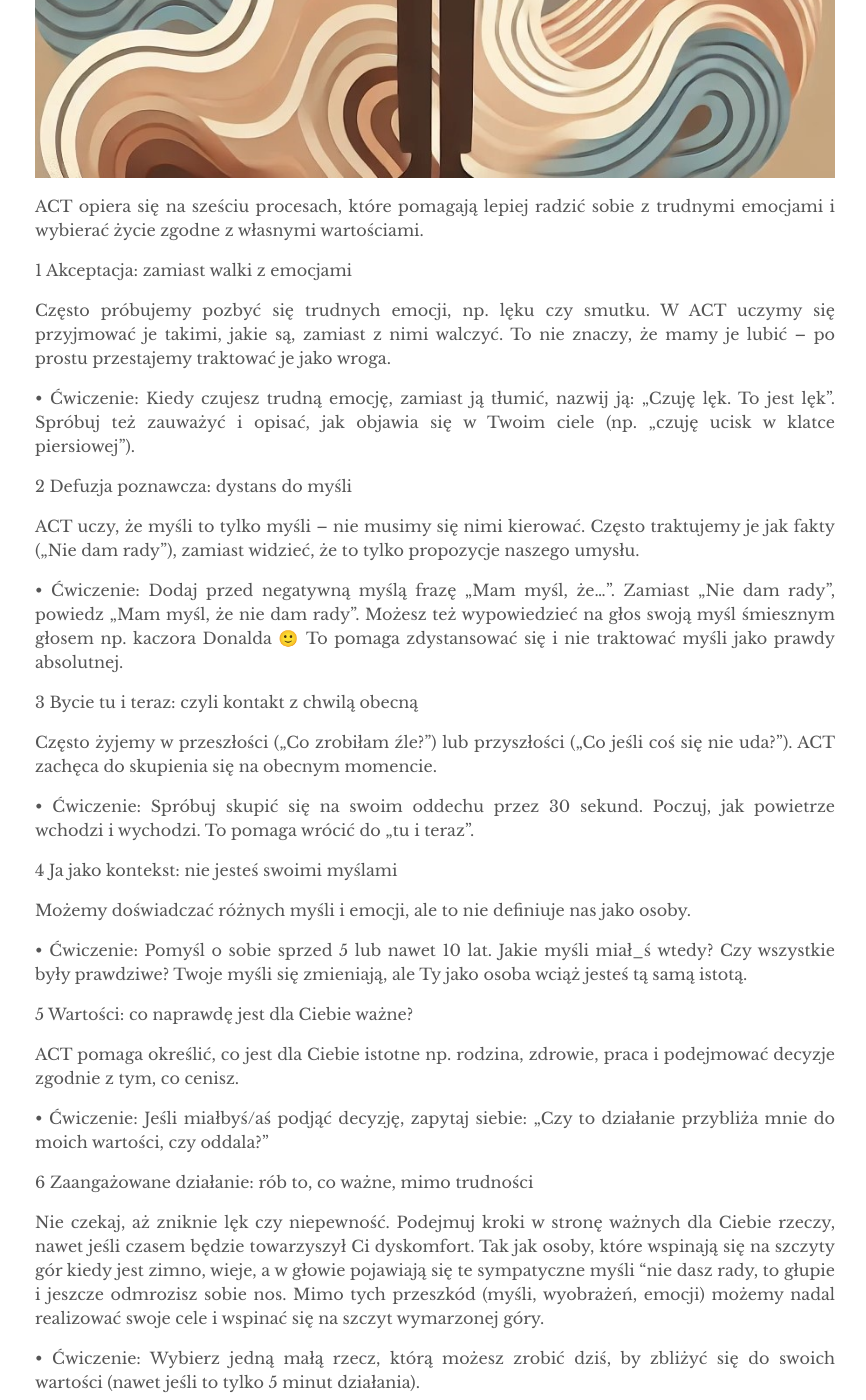
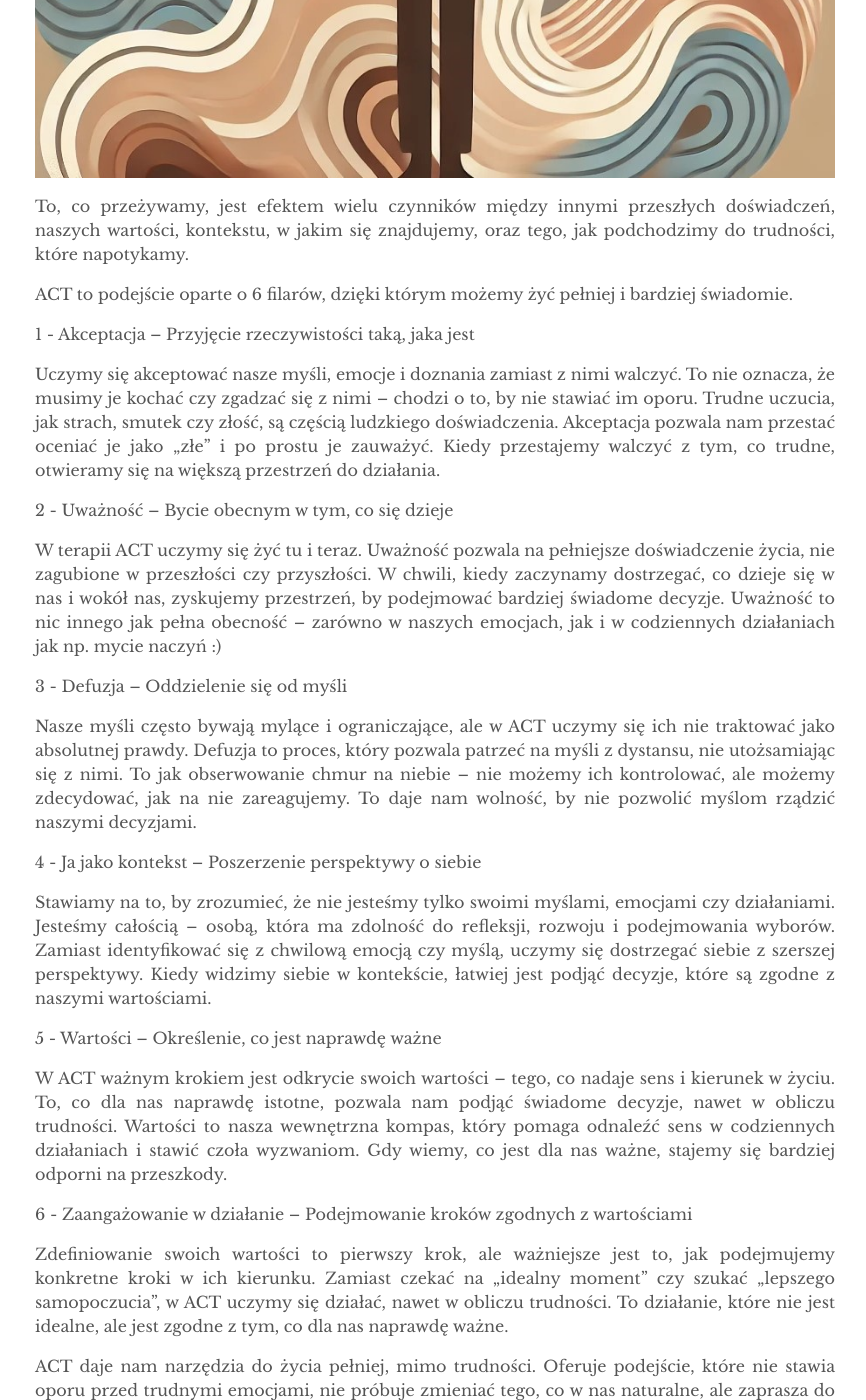
Before and after one commit to misievicz/kontekst, a Jekyll site: the page built from _posts/2025-02-18-6-filarów.md, in a window 1280 px wide and 1400 px high, scrolled down 966 px. Shown: the whole window, without its empty margins (205-1071 px from the left). Built offline with Jekyll 4.4.1, drawn with Linux system fonts in a browser that asks for light colours; some of the changed text lies outside the part shown.

Commit message:
ver_1.0 -blog-filary

```diff
--- a/_posts/2025-02-18-6-filarów.md
+++ b/_posts/2025-02-18-6-filarów.md
@@ -8,45 +8,34 @@ excerpt_separator: <!--more-->
 
 ![Alt text](../assets/images/post5.jpg)
 
-ACT opiera się na sześciu procesach, które pomagają lepiej radzić sobie z trudnymi emocjami i wybierać życie zgodne z własnymi wartościami. <!--more-->
+To, co przeżywamy, jest efektem wielu czynników między innymi przeszłych doświadczeń, naszych wartości, kontekstu, w jakim się znajdujemy, oraz tego, jak podchodzimy do trudności, które napotykamy. <!--more-->
 
-1  Akceptacja: zamiast walki z emocjami
+ACT to podejście oparte o 6 filarów, dzięki którym możemy żyć pełniej i bardziej świadomie.
 
-Często próbujemy pozbyć się trudnych emocji, np. lęku czy smutku. W ACT uczymy się przyjmować je takimi, jakie są, zamiast z nimi walczyć. To nie znaczy, że mamy je lubić – po prostu przestajemy traktować je jako wroga.
+1 - Akceptacja – Przyjęcie rzeczywistości taką, jaka jest
 
-• Ćwiczenie: Kiedy czujesz trudną emocję, zamiast ją tłumić, nazwij ją: „Czuję lęk. To jest lęk”. Spróbuj też zauważyć i opisać, jak objawia się w Twoim ciele (np. „czuję ucisk w klatce piersiowej”).
+Uczymy się akceptować nasze myśli, emocje i doznania zamiast z nimi walczyć. To nie oznacza, że musimy je kochać czy zgadzać się z nimi – chodzi o to, by nie stawiać im oporu. Trudne uczucia, jak strach, smutek czy złość, są częścią ludzkiego doświadczenia. Akceptacja pozwala nam przestać oceniać je jako „złe” i po prostu je zauważyć. Kiedy przestajemy walczyć z tym, co trudne, otwieramy się na większą przestrzeń do działania.
 
-2 Defuzja poznawcza: dystans do myśli
+2 - Uważność – Bycie obecnym w tym, co się dzieje
 
-ACT uczy, że myśli to tylko myśli – nie musimy się nimi kierować. Często traktujemy je jak fakty („Nie dam rady”), zamiast widzieć, że to tylko propozycje naszego umysłu.
+W terapii ACT uczymy się żyć tu i teraz. Uważność pozwala na pełniejsze doświadczenie życia, nie zagubione w przeszłości czy przyszłości. W chwili, kiedy zaczynamy dostrzegać, co dzieje się w nas i wokół nas, zyskujemy przestrzeń, by podejmować bardziej świadome decyzje. Uważność to nic innego jak pełna obecność – zarówno w naszych emocjach, jak i w codziennych działaniach jak np. mycie naczyń :)
 
-• Ćwiczenie: Dodaj przed negatywną myślą frazę „Mam myśl, że…”. Zamiast „Nie dam rady”, powiedz „Mam myśl, że nie dam rady”. Możesz też wypowiedzieć na głos swoją myśl śmiesznym głosem np. kaczora Donalda 🙂 To pomaga zdystansować się i nie traktować myśli jako prawdy absolutnej.
+3 - Defuzja – Oddzielenie się od myśli
 
-3 Bycie tu i teraz: czyli kontakt z chwilą obecną
+Nasze myśli często bywają mylące i ograniczające, ale w ACT uczymy się ich nie traktować jako absolutnej prawdy. Defuzja to proces, który pozwala patrzeć na myśli z dystansu, nie utożsamiając się z nimi. To jak obserwowanie chmur na niebie – nie możemy ich kontrolować, ale możemy zdecydować, jak na nie zareagujemy. To daje nam wolność, by nie pozwolić myślom rządzić naszymi decyzjami.
 
-Często żyjemy w przeszłości („Co zrobiłam źle?”) lub przyszłości („Co jeśli coś się nie uda?”). ACT zachęca do skupienia się na obecnym momencie.
+4 - Ja jako kontekst – Poszerzenie perspektywy o siebie
 
-• Ćwiczenie: Spróbuj skupić się na swoim oddechu przez 30 sekund. Poczuj, jak powietrze wchodzi i wychodzi. To pomaga wrócić do „tu i teraz”.
+Stawiamy na to, by zrozumieć, że nie jesteśmy tylko swoimi myślami, emocjami czy działaniami. Jesteśmy całością – osobą, która ma zdolność do refleksji, rozwoju i podejmowania wyborów. Zamiast identyfikować się z chwilową emocją czy myślą, uczymy się dostrzegać siebie z szerszej perspektywy. Kiedy widzimy siebie w kontekście, łatwiej jest podjąć decyzje, które są zgodne z naszymi wartościami.
 
-4 Ja jako kontekst: nie jesteś swoimi myślami
+5 - Wartości – Określenie, co jest naprawdę ważne
 
-Możemy doświadczać różnych myśli i emocji, ale to nie definiuje nas jako osoby.
+W ACT ważnym krokiem jest odkrycie swoich wartości – tego, co nadaje sens i kierunek w życiu. To, co dla nas naprawdę istotne, pozwala nam podjąć świadome decyzje, nawet w obliczu trudności. Wartości to nasza wewnętrzna kompas, który pomaga odnaleźć sens w codziennych działaniach i stawić czoła wyzwaniom. Gdy wiemy, co jest dla nas ważne, stajemy się bardziej odporni na przeszkody.
 
-• Ćwiczenie: Pomyśl o sobie sprzed 5 lub nawet 10 lat. Jakie myśli miał_ś wtedy? Czy wszystkie były prawdziwe? Twoje myśli się zmieniają, ale Ty jako osoba wciąż jesteś tą samą istotą.
+6 - Zaangażowanie w działanie – Podejmowanie kroków zgodnych z wartościami
 
-5 Wartości: co naprawdę jest dla Ciebie ważne?
+Zdefiniowanie swoich wartości to pierwszy krok, ale ważniejsze jest to, jak podejmujemy konkretne kroki w ich kierunku. Zamiast czekać na „idealny moment” czy szukać „lepszego samopoczucia”, w ACT uczymy się działać, nawet w obliczu trudności. To działanie, które nie jest idealne, ale jest zgodne z tym, co dla nas naprawdę ważne.
 
-ACT pomaga określić, co jest dla Ciebie istotne np. rodzina, zdrowie, praca i podejmować decyzje zgodnie z tym, co cenisz.
+ACT daje nam narzędzia do życia pełniej, mimo trudności. Oferuje podejście, które nie stawia oporu przed trudnymi emocjami, nie próbuje zmieniać tego, co w nas naturalne, ale zaprasza do świadomego działania w kierunku tego, co dla nas wartościowe.
 
-• Ćwiczenie: Jeśli miałbyś/aś podjąć decyzję, zapytaj siebie: „Czy to działanie przybliża mnie do moich wartości, czy oddala?”
-
-6 Zaangażowane działanie: rób to, co ważne, mimo trudności
-
-Nie czekaj, aż zniknie lęk czy niepewność. Podejmuj kroki w stronę ważnych dla Ciebie rzeczy, nawet jeśli czasem będzie  towarzyszył Ci dyskomfort. Tak jak osoby, które wspinają się na szczyty gór kiedy jest zimno, wieje, a w głowie pojawiają się te sympatyczne myśli “nie dasz rady, to głupie i jeszcze odmrozisz sobie nos. Mimo tych przeszkód (myśli, wyobrażeń, emocji) możemy nadal realizować swoje cele i wspinać się na szczyt wymarzonej góry.
-
-• Ćwiczenie: Wybierz jedną małą rzecz, którą możesz zrobić dziś, by zbliżyć się do swoich wartości (nawet jeśli to tylko 5 minut działania).
-
-6 filarów, o których napisałam pomogło mi dzisiaj napisać tego posta 😉 Wierzę, że z czymkolwiek się zmagasz pomogą i Tobie.
-
-Uściski,
-Gabrysia
+To nie okoliczności decydują o naszym życiu, ale to, jak na nie reagujemy i jakie wybory podejmujemy mimo przeszkód, które będą pojawiać się w życiu każdego z nas
```
